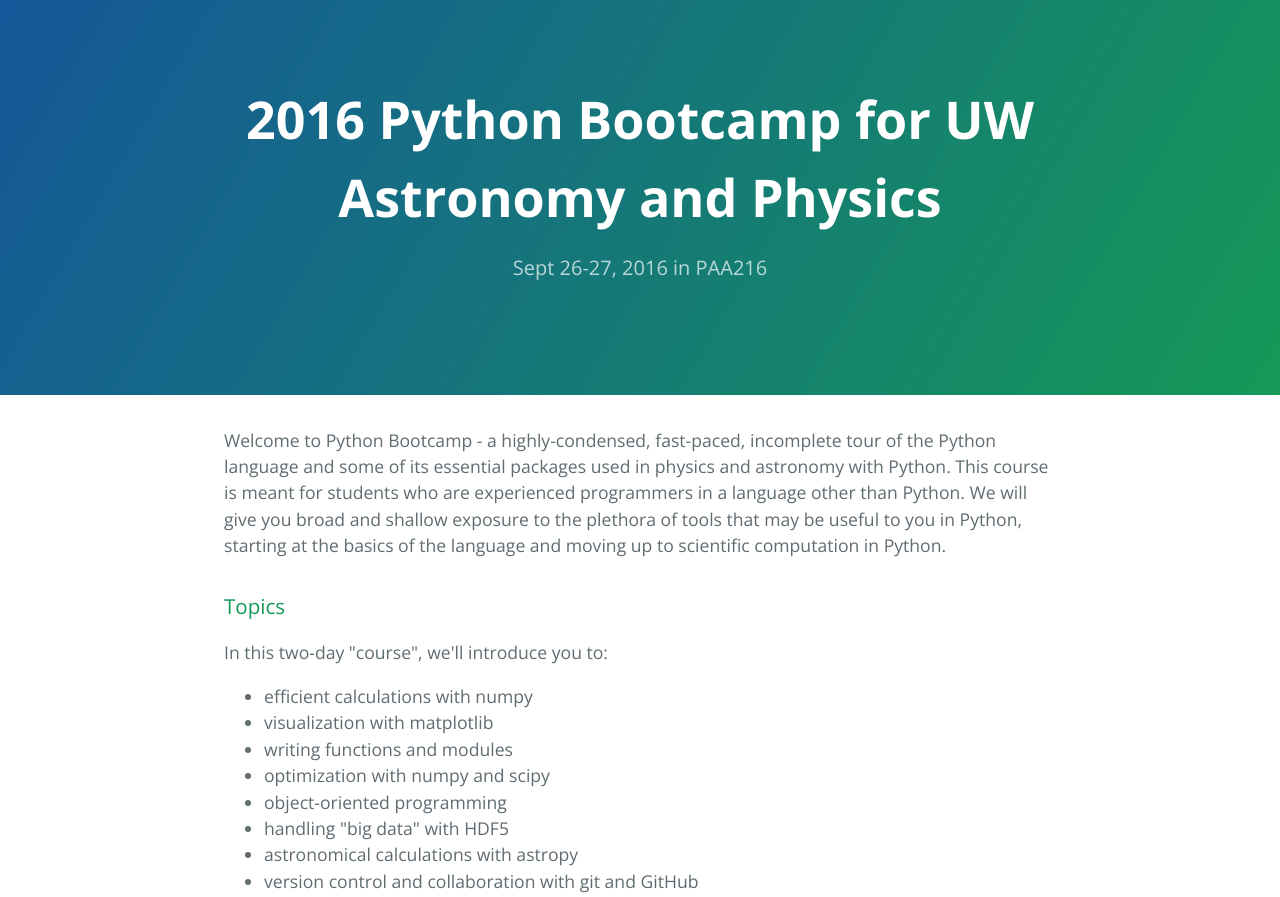
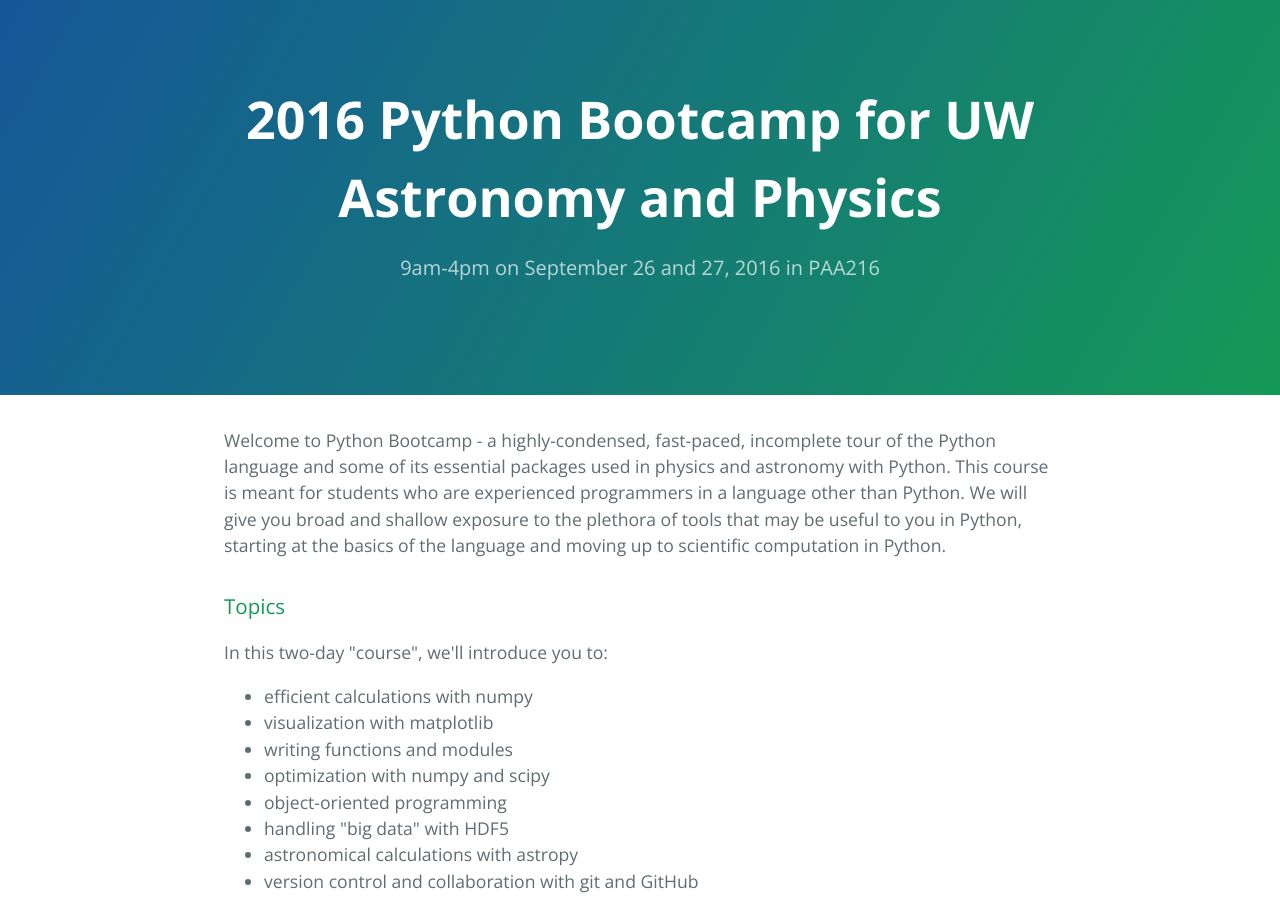
Before and after one commit to bmorris3/2016_astro_bootcamp, a plain HTML site: page index.html in a window 1280 px wide. Shown: the top 897 px of the page. Drawn offline with nearby package versions, Linux system fonts and the light colour scheme.

Commit message:
Update index.html

```diff
--- a/index.html
+++ b/index.html
@@ -12,7 +12,7 @@
   <body>
     <section class="page-header">
       <h1 class="project-name">2016 Python Bootcamp for UW Astronomy and Physics</h1>
-      <h2 class="project-tagline">Sept 26-27, 2016 in PAA216</h2>
+      <h2 class="project-tagline">9am-4pm on September 26 and 27, 2016 in PAA216</h2>
       <!--<a href="https://github.com/bmorris3/2016_astro_bootcamp" class="btn">View on GitHub</a>
       <a href="https://github.com/bmorris3/2016_astro_bootcamp/zipball/master" class="btn">Download .zip</a>
       <a href="https://github.com/bmorris3/2016_astro_bootcamp/tarball/master" class="btn">Download .tar.gz</a>-->
```
